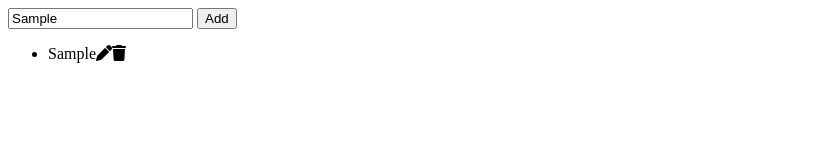
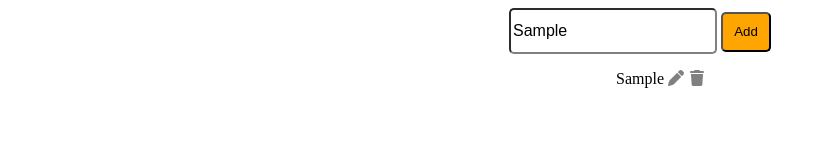
Before and after one commit to Edo404/ToDoList, a plain HTML site: page index.html in a window 1280 px wide. Both pictures are taken after typing "Sample" into the empty fields and a click on the button "Add". Shown: the whole page, without its empty margins (0-826 px from the left). Drawn offline with Linux system fonts and the light colour scheme.

Commit message:
to-do completed

```diff
--- a/app.js
+++ b/app.js
@@ -10,6 +10,12 @@ let ul = document.querySelector('ul');
 //assign to the textContent of the li, the text inserted
 //create the edit and the trash icons inside the li
 //append the li element in the ul list
+textArea.addEventListener("keypress", function(e) {
+    if (e.key === "Enter") {
+        addBtn.click();
+    }
+})
+
 addBtn.addEventListener("click", function() {
     let actualText = textArea.value;
     let row = document.createElement('li');
--- a/index.html
+++ b/index.html
@@ -4,6 +4,7 @@
     <meta charset="UTF-8">
     <meta name="viewport" content="width=device-width, initial-scale=1.0">
     <title>To Do List</title>
+    <link rel="stylesheet" href="styles.css">
     <link rel="stylesheet" href="https://cdnjs.cloudflare.com/ajax/libs/font-awesome/6.0.0/css/all.min.css">
 </head>
 <body>
--- a/styles.css
+++ b/styles.css
@@ -0,0 +1,32 @@
+.container{
+    text-align: center;
+}
+
+input{
+    width: 200px;
+    height: 40px;
+    font-size: 1em;
+    border-radius: 5px;
+    border-width: 2px;
+    border-color: grey;
+}
+
+.add{
+    width: 50px;
+    height: 40px;
+    background-color: orange;
+    border-radius: 5px;
+}
+
+ul{
+    list-style-type: none;
+    font-size: 1em;
+    display: inline-block;
+    text-align: end;
+}
+
+i{
+    color: grey;
+    width: 20px;
+    height: 20px;
+}
```
